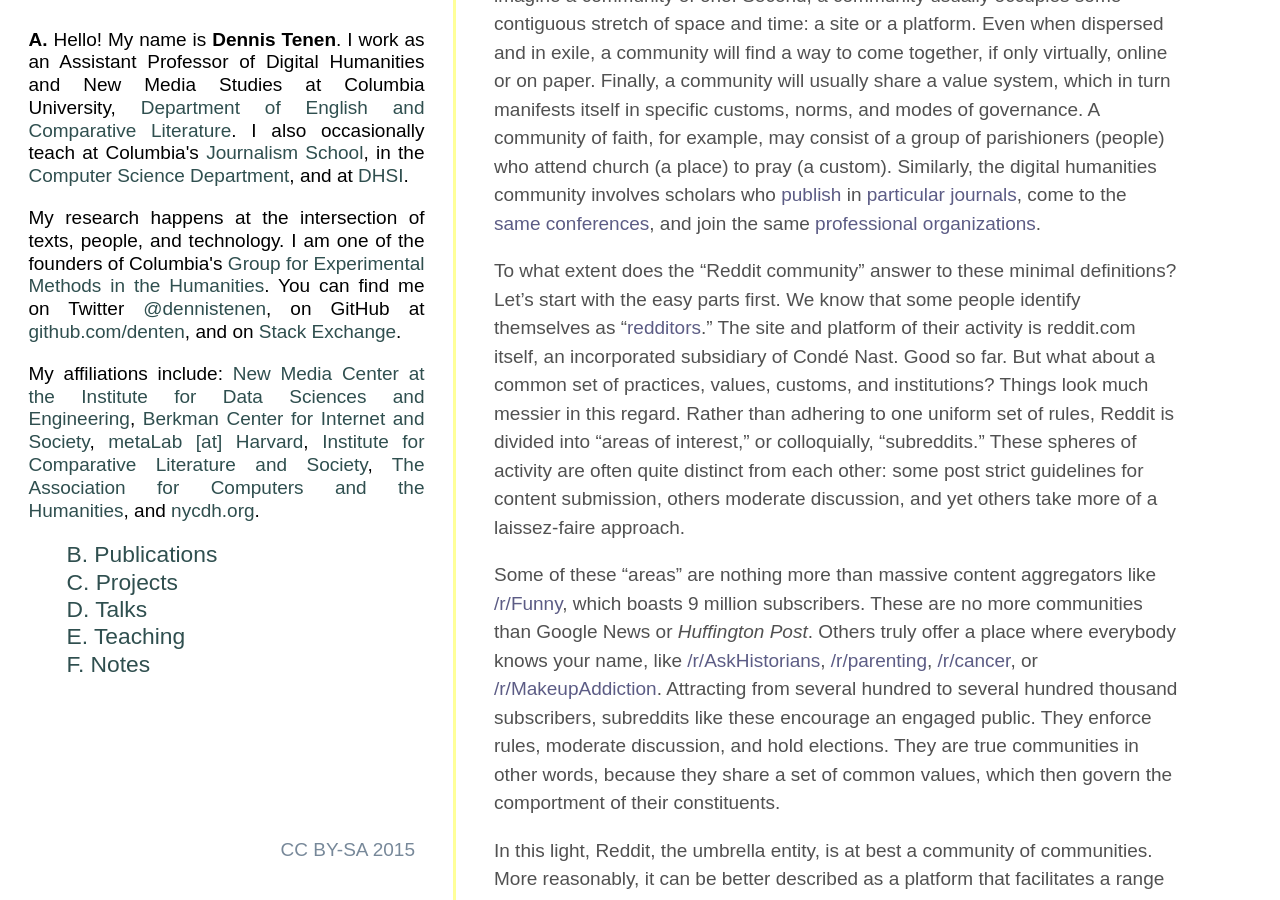
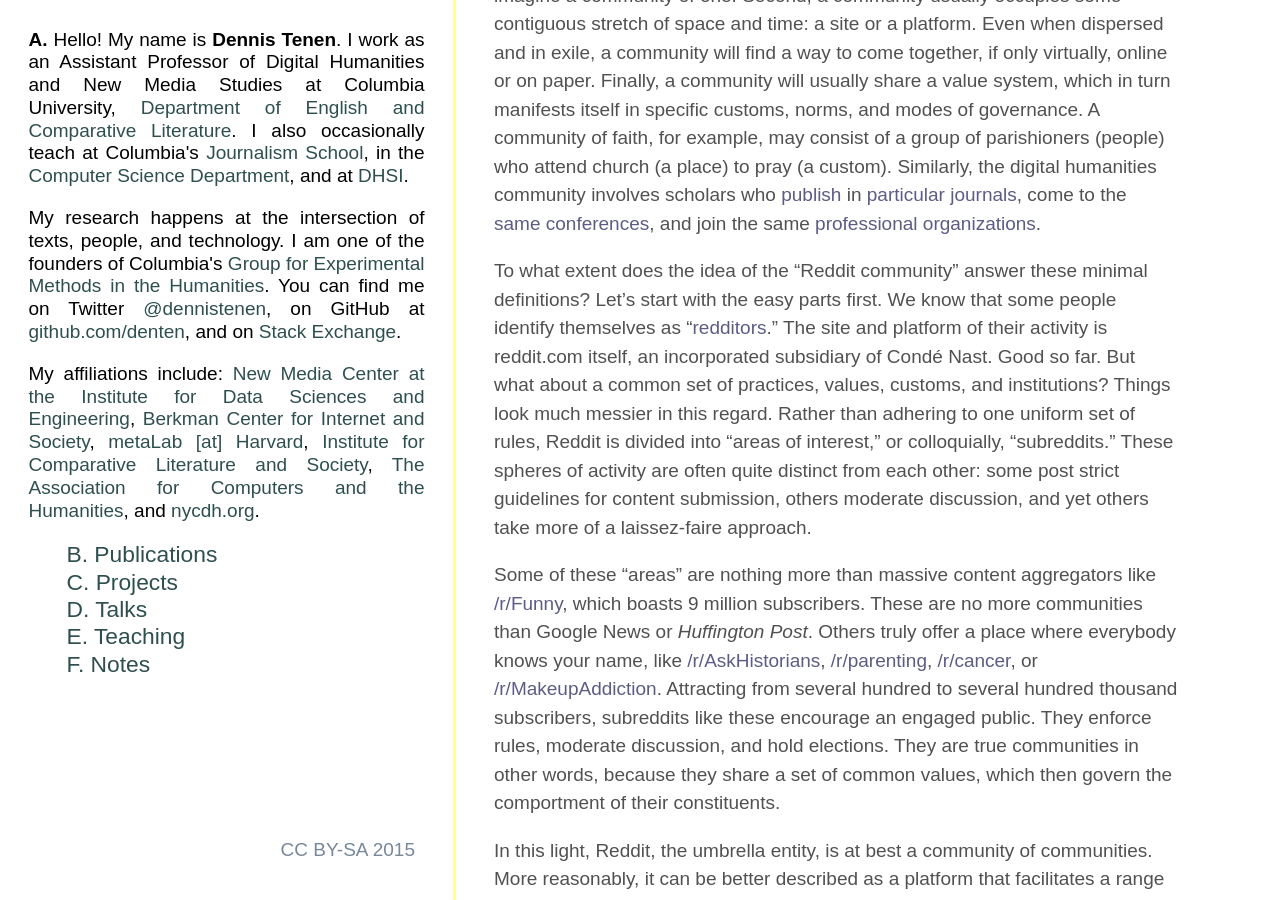
Before and after one commit to denten/denten.github.io, a Jekyll site: the page built from _posts/2015-07-29-reddit-community.md, in a window 1280 px wide and 900 px high, scrolled down 370 px. Built offline with Jekyll 4.4.1, drawn with Linux system fonts in a browser that asks for light colours; some web fonts are replaced.

```diff
--- a/_posts/2015-07-29-reddit-community.md
+++ b/_posts/2015-07-29-reddit-community.md
@@ -33,17 +33,17 @@
 [same](http://www.dhsi.org/) [conferences](http://dh2015.org/), and join the
 same [professional](http://csdh-schn.org/) [organizations](http://ach.org).
 
-To what extent does the "Reddit community" answer to these minimal definitions?
-Let's start with the easy parts first. We know that some people identify
-themselves as "[redditors](http://www.meetup.com/NYC-Redditors/)." The site and
-platform of their activity is reddit.com itself, an incorporated subsidiary of
-Condé Nast. Good so far. But what about a common set of practices, values,
-customs, and institutions? Things look much messier in this regard. Rather than
-adhering to one uniform set of rules, Reddit is divided into "areas of
-interest," or colloquially, "subreddits." These spheres of activity are often
-quite distinct from each other: some post strict guidelines for content
-submission, others moderate discussion, and yet others take more of a
-laissez-faire approach.
+To what extent does the idea of the "Reddit community" answer these minimal
+definitions? Let's start with the easy parts first. We know that some people
+identify themselves as "[redditors](http://www.meetup.com/NYC-Redditors/)." The
+site and platform of their activity is reddit.com itself, an incorporated
+subsidiary of Condé Nast. Good so far. But what about a common set of
+practices, values, customs, and institutions? Things look much messier in this
+regard. Rather than adhering to one uniform set of rules, Reddit is divided
+into "areas of interest," or colloquially, "subreddits." These spheres of
+activity are often quite distinct from each other: some post strict guidelines
+for content submission, others moderate discussion, and yet others take more of
+a laissez-faire approach.
 
 Some of these "areas" are nothing more than massive content aggregators like
 [/r/Funny](https://www.reddit.com/r/funny/), which boasts 9 million
```
